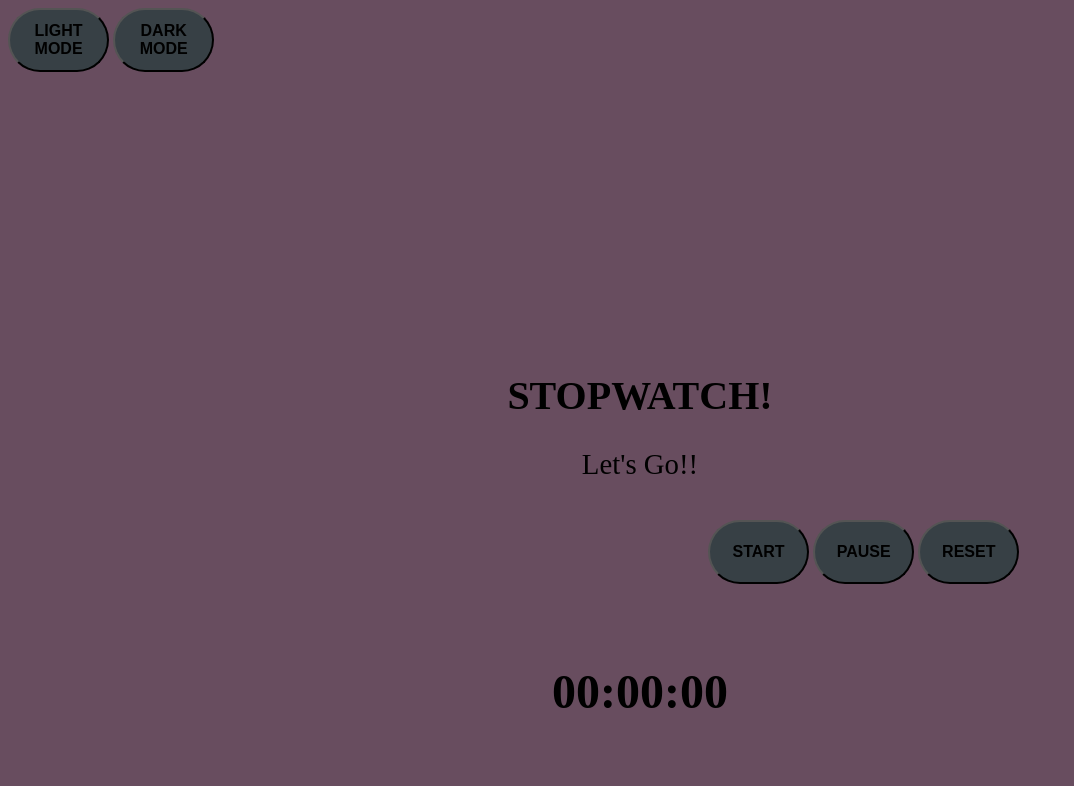
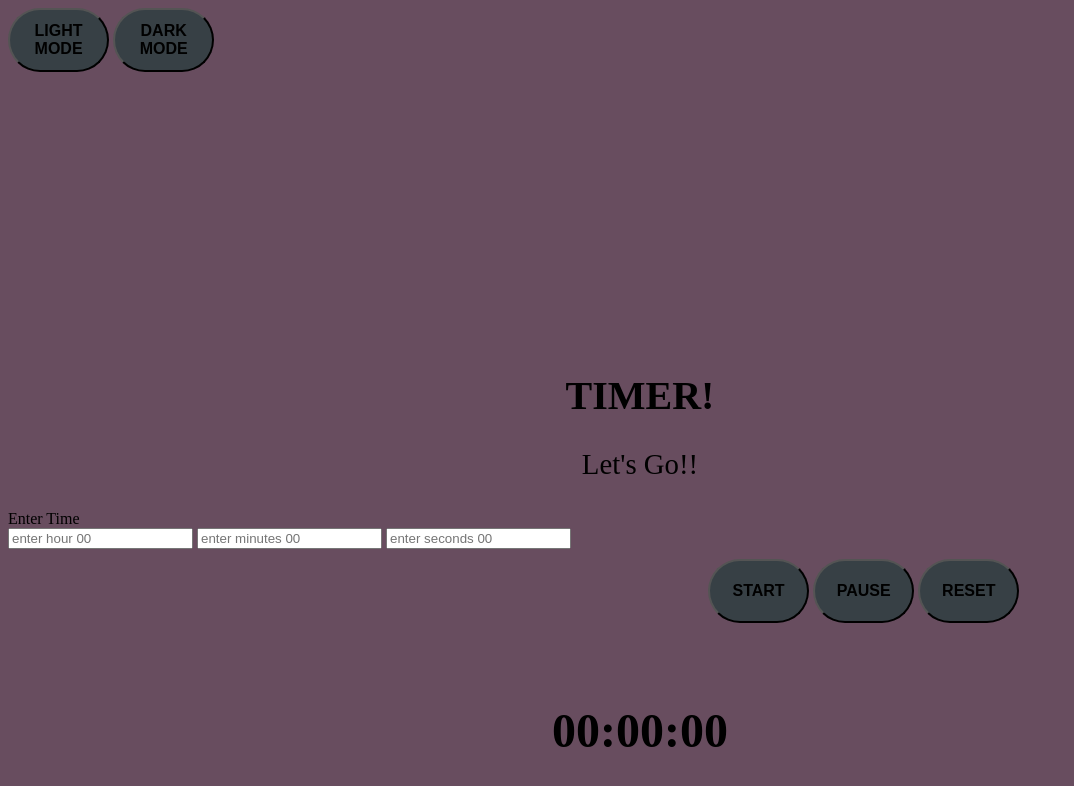
Before and after one commit to aayushitripathi/timer, a plain HTML site: page index.html in a window 1280 px wide. Shown: the whole page, without its empty margins (0-1074 px from the left). Drawn offline with Linux system fonts and the light colour scheme.

Commit message:
Update index.html

```diff
--- a/index.html
+++ b/index.html
@@ -12,11 +12,19 @@
 <body>
     <button id="toggle">LIGHT MODE</button>
     <button id="toggle2">DARK MODE</button>
-    <h1>STOPWATCH!</h1>
+    <h1>TIMER!</h1>
     <p>Let's Go!!</p>
+    <label for="fname">Enter Time</label><br>
+    <input type="text" id="hour" name="time" placeholder="enter hour 00" required>
+    <input type="text" id="min" name="time" placeholder="enter minutes 00" required>
+    <input type="text" id="sec" name="time" placeholder="enter seconds 00" required><br>
     <button id="start">START</button>
     <button id="pause">PAUSE</button>
     <button id="reset">RESET</button>
+    <h5 id="display"></h5>
+    <audio controls hidden="true">
+        <source src="mp3/TYCLUF5-countdown.mp3" type="audio/mpeg">
+    </audio>
     <h5><span id="hrss">00</span>:<span id="mins">00</span>:<span id="secs">00</span></h5>
 </body>
 </html>
```
